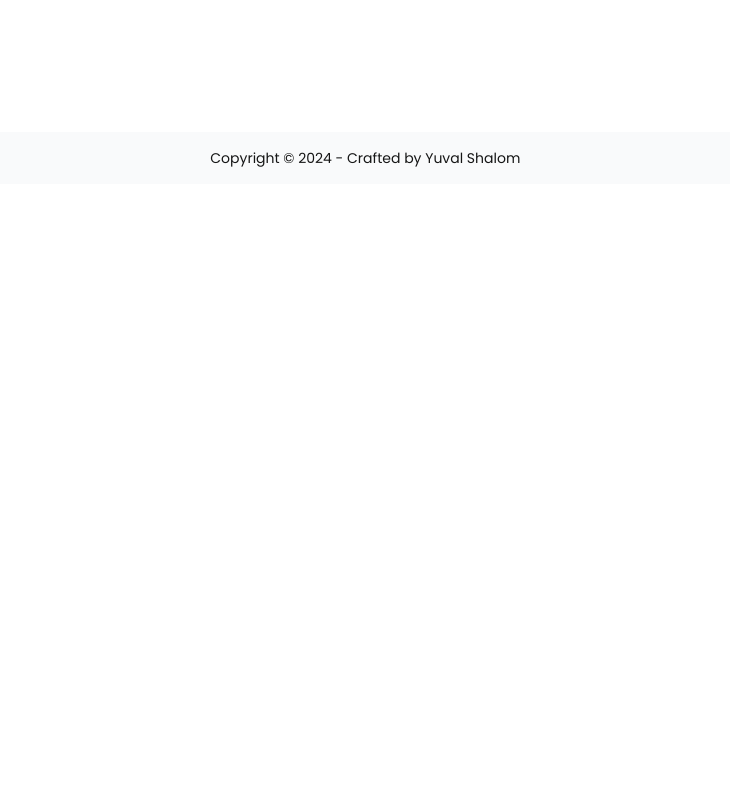
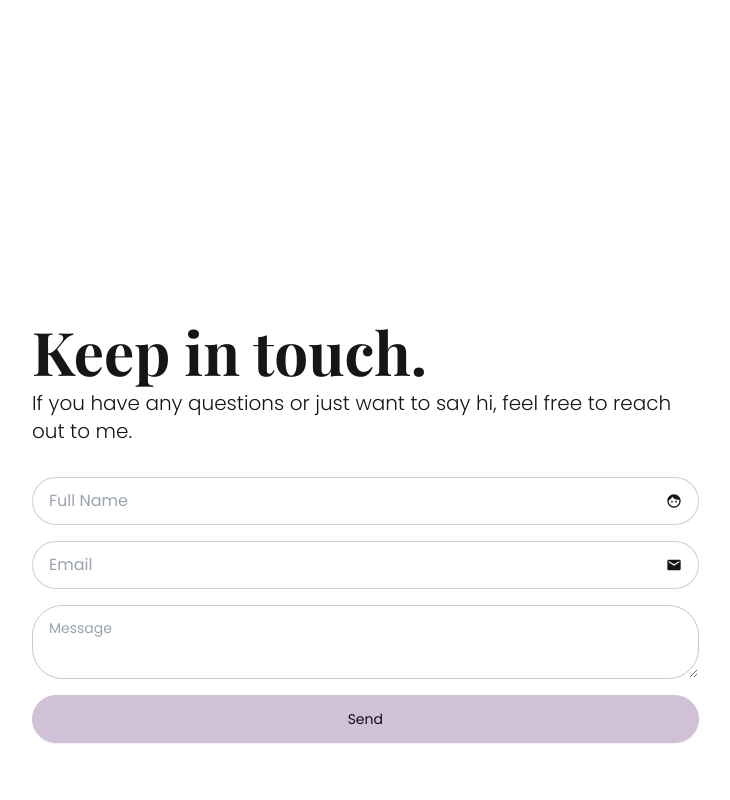
Before and after one commit to yuvalysh0/portfolio, a Next.js app: page / in a window 1280 px wide. Shown: the part 2880-3680 px from the top of the page, without its empty margins (8-738 px from the left). Before the commit the page ends 3064 px from the top, so only its background shows below. Built offline with nearby package versions, Linux system fonts and the light colour scheme.

Commit message:
made a contact form

```diff
--- /dev/null
+++ b/app/components/Contact.tsx
@@ -0,0 +1,23 @@
+import React from 'react';
+import { playfair } from '../utils/fonts';
+import ContactForm from './ContactForm';
+
+const Contact = () => {
+  return (
+    <div
+      className="flex flex-col justify-center min-h-screen p-10"
+      id="contact"
+    >
+      <h1 className={`text-6xl font-bold mb-2 ${playfair.className}`}>
+        Keep in touch.
+      </h1>
+      <p className="text-xl font-light mb-8">
+        If you have any questions or just want to say hi, feel free to reach out
+        to me.
+      </p>
+      <ContactForm />
+    </div>
+  );
+};
+
+export default Contact;
--- /dev/null
+++ b/app/components/ContactForm.tsx
@@ -0,0 +1,97 @@
+'use client';
+import React, { useRef } from 'react';
+import { MdEmail, MdFace } from 'react-icons/md';
+import { useForm, SubmitHandler } from 'react-hook-form';
+
+interface IFormInput {
+  name: string;
+  email: string;
+  message: string;
+}
+
+const ContactForm = () => {
+  const {
+    register,
+    handleSubmit,
+    formState: { errors },
+  } = useForm<IFormInput>();
+
+  const onSubmit: SubmitHandler<IFormInput> = async (data) => {
+    try {
+      const response = await fetch('/api/sendEmail', {
+        method: 'POST',
+        headers: {
+          'Content-Type': 'application/json',
+        },
+        body: JSON.stringify(data),
+      });
+
+      if (response.ok) {
+        alert('Email sent successfully');
+      } else {
+        alert('Failed to send email');
+      }
+    } catch (error) {
+      console.error(error);
+      alert('An error occurred while sending the email');
+    }
+  };
+
+  return (
+    <form className="flex flex-col gap-4" onSubmit={handleSubmit(onSubmit)}>
+      <label className="input input-bordered flex items-center gap-2">
+        <input
+          type="text"
+          className="grow input-primary"
+          placeholder="Full Name"
+          id="name"
+          {...register('name', { required: 'Name is required' })}
+        />
+        <MdFace />
+      </label>
+      {errors.name && (
+        <span className="text-red-500 text-sm">{errors.name.message}</span>
+      )}
+
+      <label className="input input-bordered flex items-center gap-2">
+        <input
+          type="email"
+          className="grow input-primary"
+          placeholder="Email"
+          id="email"
+          {...register('email', {
+            required: 'Email is required',
+            pattern: {
+              value: /^[^@ ]+@[^@ ]+\.[^@ .]{2,}$/,
+              message: 'Invalid email address',
+            },
+          })}
+        />
+        <MdEmail />
+      </label>
+      {errors.email && (
+        <span className="text-red-500 text-sm">{errors.email.message}</span>
+      )}
+
+      <textarea
+        className="textarea textarea-primary"
+        placeholder="Message"
+        id="message"
+        {...register('message', { required: 'Message is required' })}
+      ></textarea>
+      {errors.message && (
+        <span className="text-red-500 text-sm">{errors.message.message}</span>
+      )}
+
+      <button
+        className="btn btn-primary text-primary-content font-normal"
+        type="submit"
+        disabled={Object.keys(errors).length > 0}
+      >
+        Send
+      </button>
+    </form>
+  );
+};
+
+export default ContactForm;
--- a/app/page.tsx
+++ b/app/page.tsx
@@ -5,6 +5,7 @@ import Image from 'next/image';
 import Hero from './components/Hero';
 import Experience from './components/Experience';
 import Footer from './components/layout/Footer';
+import Contact from './components/Contact';
 
 export default function Home() {
   return (
@@ -14,6 +15,7 @@ export default function Home() {
         <Hero />
         <AboutMe />
         <Experience />
+        <Contact />
         <Footer />
       </section>
       <section className="fixed right-0 top-0 h-full flex items-center justify-center bg-primary w-5/12">
--- a/package.json
+++ b/package.json
@@ -9,9 +9,13 @@
     "lint": "next lint"
   },
   "dependencies": {
+    "@types/nodemailer": "^6.4.15",
+    "formik": "^2.4.6",
     "next": "14.2.3",
+    "nodemailer": "^6.9.13",
     "react": "^18",
     "react-dom": "^18",
+    "react-hook-form": "^7.51.5",
     "react-icons": "^5.2.1",
     "react-scroll": "^1.8.9",
     "react-scroll-parallax": "^3.4.2"
--- /dev/null
+++ b/pages/api/sendEmail.ts
@@ -0,0 +1,45 @@
+import type { NextApiRequest, NextApiResponse } from 'next';
+const nodemailer = require('nodemailer');
+
+export default async function handler(
+  req: NextApiRequest,
+  res: NextApiResponse,
+) {
+  const { name, email, message } = req.body;
+
+  if (!name || !email || !message) {
+    return res.status(400).json({ message: 'All fields are required' });
+  }
+
+  console.log(process.env.GMAIL_USER, process.env.GMAIL_APP_PASSWORD);
+
+  const transporter = nodemailer.createTransport({
+    service: 'Gmail',
+    host: 'smtp.gmail.com',
+    secure: false,
+    auth: {
+      user: process.env.GMAIL_USER,
+      pass: process.env.GMAIL_APP_PASSWORD,
+    },
+  });
+
+  try {
+    await transporter.sendMail({
+      from: email,
+      to: process.env.GMAIL_USER,
+      subject: `Contact form submission from ${name}`,
+      html: `
+        <h1>You Got a message from your website!</h1>
+        <p><strong>Name:</strong> ${name}</p>
+        <p><strong>Email:</strong> ${email}</p>
+        <p><strong>Message:</strong></p>
+        <p>${message}</p>
+      `,
+    });
+
+    res.status(200).json({ message: 'Email sent successfully' });
+  } catch (error) {
+    console.error(error);
+    res.status(500).json({ message: 'Error sending email' });
+  }
+}
```
Also changed, not shown: 1 other file (tests, documents, lock files or other folders).
